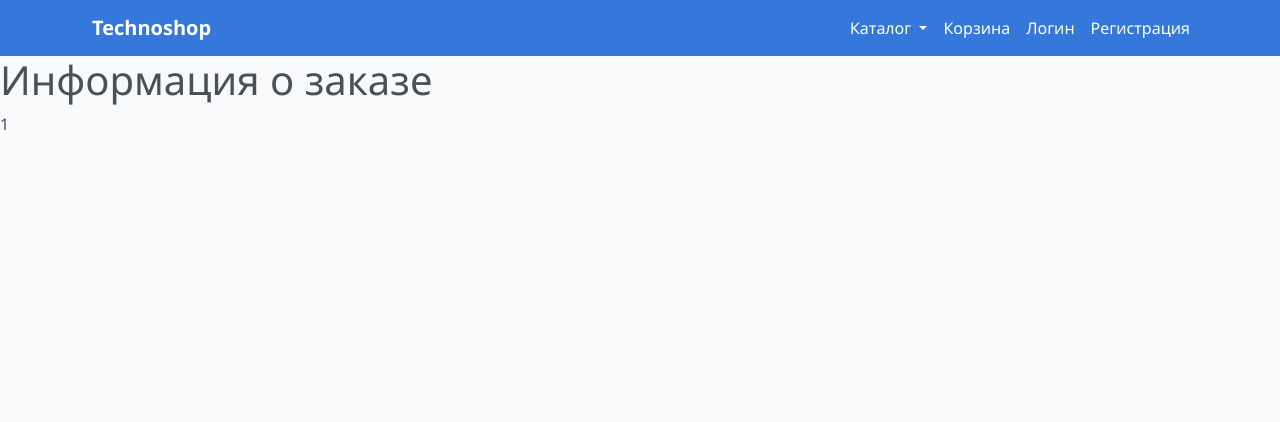
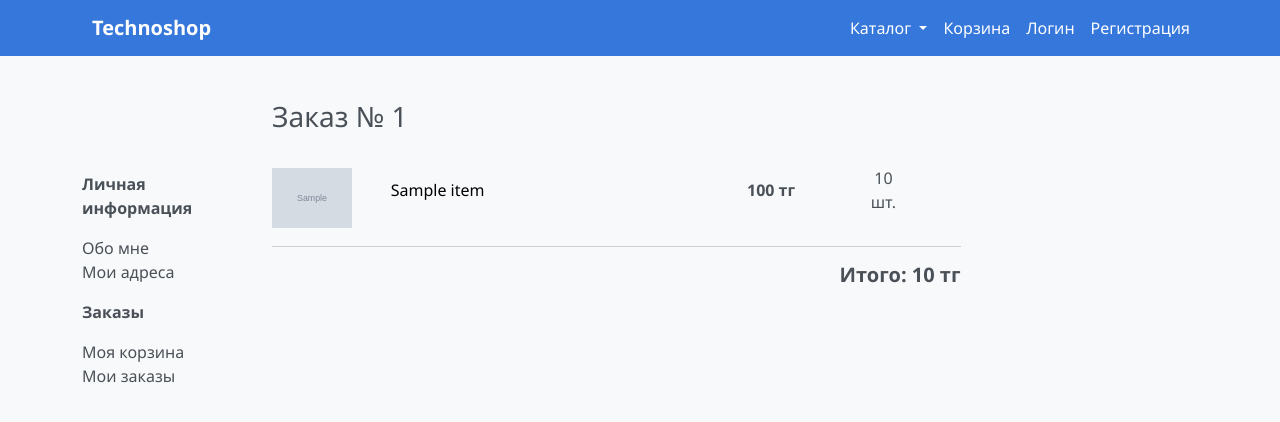
Before and after one commit to Cagey7/technoshop, a Django app: page /order/1/ in a window 1280 px wide. Shown: the top 422 px of the page. Run offline with Django 4.2, Linux system fonts and the light colour scheme; tables that the repository leaves empty hold one stand-in row (values such as "Sample post"); grey boxes marked "Sample" are stand-in pictures; parts of the project's set-up code (start-up, migrations or seed data) failed here and were passed over.

Commit message:
Added order page

```diff
--- a/cart/templates/cart/cart.html
+++ b/cart/templates/cart/cart.html
@@ -97,6 +97,8 @@
                                 {% endfor %}
                             </select>
                         </form>
+                    {% else %}
+                        <p style="font-size: 15px; font-weight:bold;">Введите адрес, чтобы сделать заказ</p>
                     {% endif %}
                     <br>
                     <div class="d-flex justify-content-between" style="font-size: 14px; color: grey;">
@@ -210,8 +212,6 @@
                         <br>
                     </div>
                 </div>
-        {% else %}
-            <h1> Коризна пуста </h1>
         {% endif %}
 
     {% endif %}
--- a/sales/models.py
+++ b/sales/models.py
@@ -16,7 +16,7 @@ class Order(TimeStampedModel):
     user = models.ForeignKey(User, on_delete=models.CASCADE, verbose_name="Пользователь")
     items = models.ManyToManyField(Item, through="Purchase", related_name="order_items", verbose_name="Товары")
     order_status = models.IntegerField(choices=Status.choices, default=Status.CREATED, verbose_name="Статус заказа")
-    address = models.ForeignKey(Address, on_delete=models.SET_NULL, null=True, verbose_name="Адрес")
+    address = models.CharField(max_length=511, verbose_name="Адрес")
     total = models.IntegerField(null=False, verbose_name="Итого")
 
     class Meta:
@@ -44,5 +44,8 @@ class Purchase(models.Model):
         verbose_name = "Товар заказа"
         verbose_name_plural = "Товар заказа"
 
+    def purchase_total(self):
+        return self.item.price * self.quantity
+
     def __str__(self):
         return f"{self.item} пользователя {self.order.user}"
--- a/sales/templates/sales/order.html
+++ b/sales/templates/sales/order.html
@@ -1,6 +1,39 @@
-{% extends "core/layout.html" %}
+{% extends "users/user_layout.html" %}
+{% load humanize %}
 
-{% block body %}
-    <h1>Информация о заказе</h1>
-    <p>{{ order.id }}</p>
+{% block userbody %}
+<h3>Заказ № {{ order.id }}</h3>
+<br>
+<div class="row">
+    <div class="col-md-9">
+        {% for purchase in order.purchase_set.all %}
+
+                <div class="row align-items-center">
+                    <div class="col-md-2">
+                        <a href="{% url 'item' purchase.item.slug %}"><img src="{{ purchase.item.photo.url }}" width="80"></a>
+                    </div>
+                    <div class="col-md-6">
+                        <a class="link_text" href="{% url 'item' purchase.item.slug %}"><p class="text-left">{{ purchase.item.name }}</p></a>
+                    </div>
+                    <div class="col-md-2">
+                        <p class="fw-bold">{{ purchase.purchase_total|intcomma  }} тг</p>
+                    </div>
+                    <div class="col-md-1">
+                        <div class="row">
+                            <div class="col">
+                                <p class="text-center">{{ purchase.quantity }} шт.</p>
+                            </div>
+                        </div>
+                    </div>
+                </div>
+            {% if not forloop.last %}
+            <hr>
+            {% else %}
+            <hr>
+            <h5 style="font-weight:bold; text-align: right;">Итого: {{ order.total|intcomma }} тг</h5>
+            {% endif %}
+        {% endfor %}
+    </div>
+    <div class="col-md-3"></div>
+</div>
 {% endblock %}
--- a/sales/urls.py
+++ b/sales/urls.py
@@ -5,4 +5,5 @@ urlpatterns = [
     path("make_an_order/", views.MakeAnOrder.as_view(), name="make_an_order"),
     path("success/", views.SuccessOrder.as_view(), name="success"),
     path("order/<int:pk>/", views.OrderInfo.as_view(), name="order"),
+    path("orders/", views.OrdersProfile.as_view(), name="orders"),
 ]
--- a/sales/views.py
+++ b/sales/views.py
@@ -49,3 +49,17 @@ class OrderInfo(TemplateView):
         context =  super().get_context_data(**kwargs)
         context["order"] = Order.objects.get(pk=kwargs.get("pk"))
         return context
+
+class OrdersProfile(TemplateView):
+    template_name = "sales/profile_orders.html"
+    extra_context = {
+        "title": "Профиль",
+        "navbar_auth": navbar_auth,
+        "navbar_not_auth": navbar_not_auth,
+        "chapters": Chapter.objects.all(),
+    }
+
+    def get_context_data(self, *args, **kwargs):
+        context = super().get_context_data(*args, **kwargs)
+        context["orders"] = Order.objects.filter(user=self.request.user)
+        return context
--- a/users/templates/users/address.html
+++ b/users/templates/users/address.html
@@ -2,7 +2,7 @@
 {% load humanize %}
 
 {% block userbody %}
-    <div class="col-10">
+
     <h3>Адреса</h3>
     <br>
     <div class="row">
@@ -40,6 +40,6 @@
         </div>
         <div class="col-4"></div>
     </div>
-    </div>
+
 
 {% endblock %}
--- a/users/templates/users/user_layout.html
+++ b/users/templates/users/user_layout.html
@@ -18,7 +18,10 @@
                 <a class="profile_list_link" href="{% url 'orders' %}"><li>Мои заказы</li></a>
             </ul>
         </div>
-        {% block userbody %}
-        {% endblock %}
+        <div class="col-10">
+            {% block userbody %}
+            {% endblock %}
+        </div>
+    </div>
 </main>
 {% endblock %}
--- a/users/urls.py
+++ b/users/urls.py
@@ -6,7 +6,6 @@ from .views import *
 urlpatterns = [
     path("login/", LoginUser.as_view(), name="login"),
     path("register/", RegisterUser.as_view(), name="register"),
-    path("orders/", OrdersProfile.as_view(), name="orders"),
     path("address/", AddressProfile.as_view(), name="address"),
     path("logout/", LogoutView.as_view(), name="logout"),
     path("add_address/", AddAddress.as_view(), name="add_address"),
```
Also changed, not shown: sales/templates/sales/profile_orders.html (added, +39 -0 lines), users/templates/users/profile_orders.html (deleted, +0 -41 lines), users/views.py (+0 -14 lines), sales/migrations/0008_alter_order_address.py (added). Lines whose indentation alone changed are shown as unchanged.
